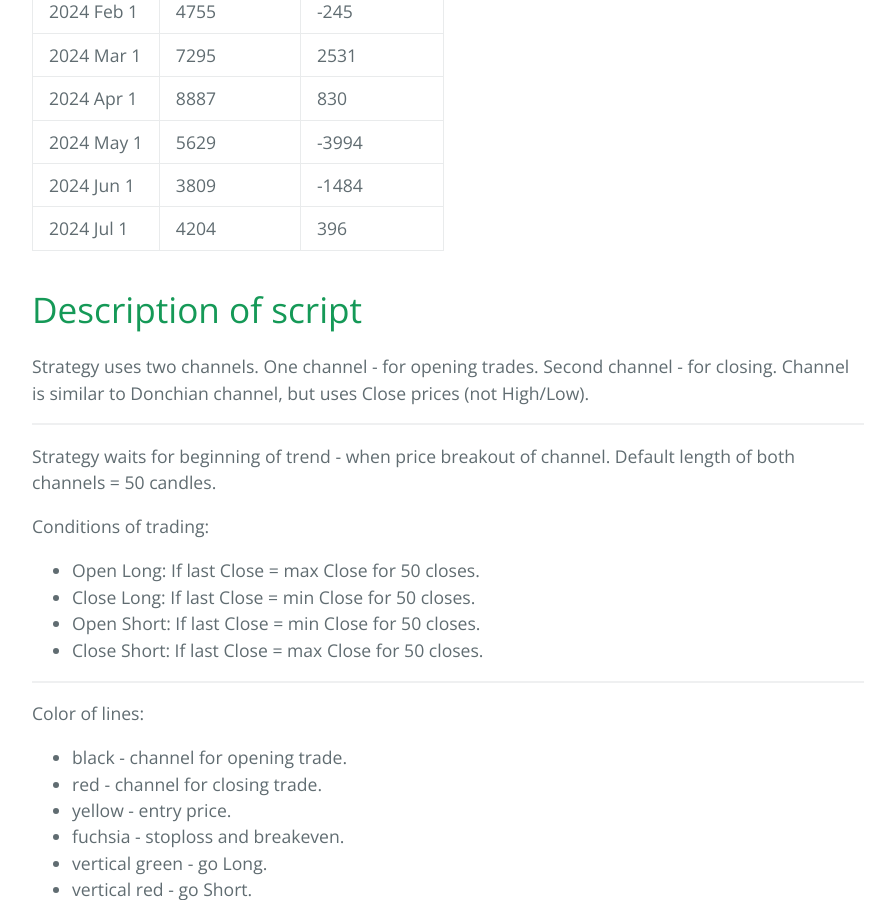
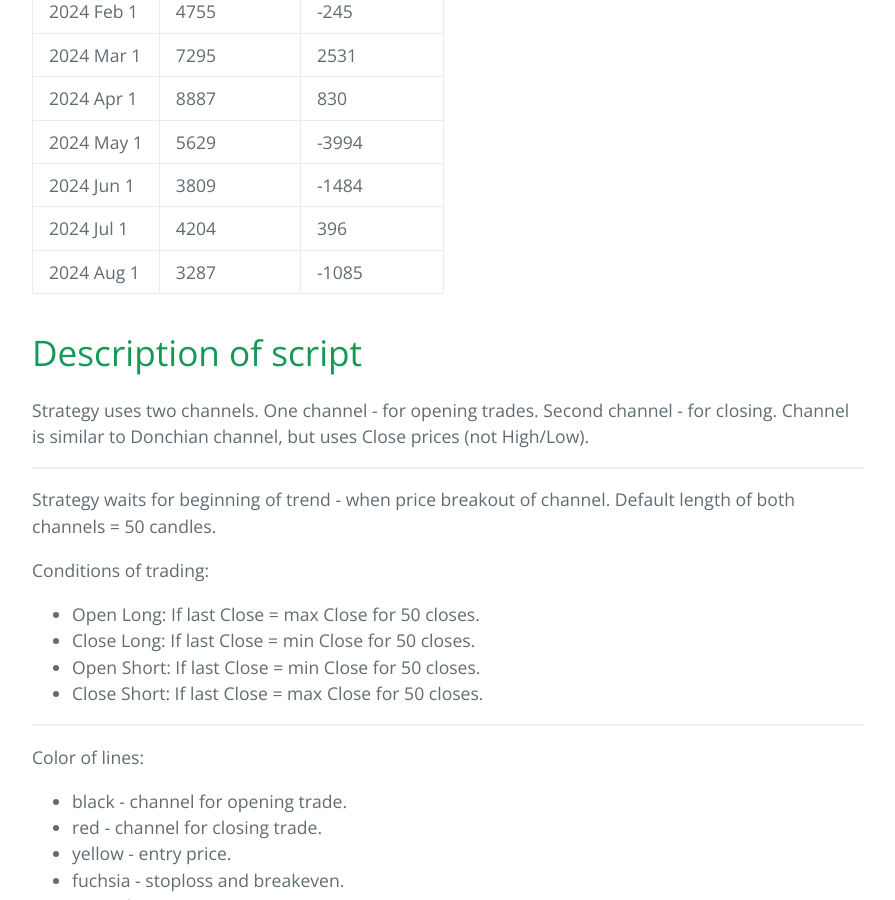
Before and after one commit to sergeyen7/sergeyen7.github.io, a Jekyll site: the page built from index.md, in a window 1280 px wide and 900 px high, scrolled down 3791 px. Shown: the whole window, without its empty margins (192-1087 px from the left). Built offline with Jekyll 4.4.1, drawn with Linux system fonts in a browser that asks for light colours; nearby versions of some CDN libraries.

Commit message:
Update index.md

```diff
--- a/index.md
+++ b/index.md
@@ -98,6 +98,7 @@ It's open-source Pine script V5.
 | 2024 May 1 |           5629 |          -3994 |
 | 2024 Jun 1 |           3809 |          -1484 |
 | 2024 Jul 1 |           4204 |            396 |
+| 2024 Aug 1 |           3287 |          -1085 |
 
 # Description of script
 
```
